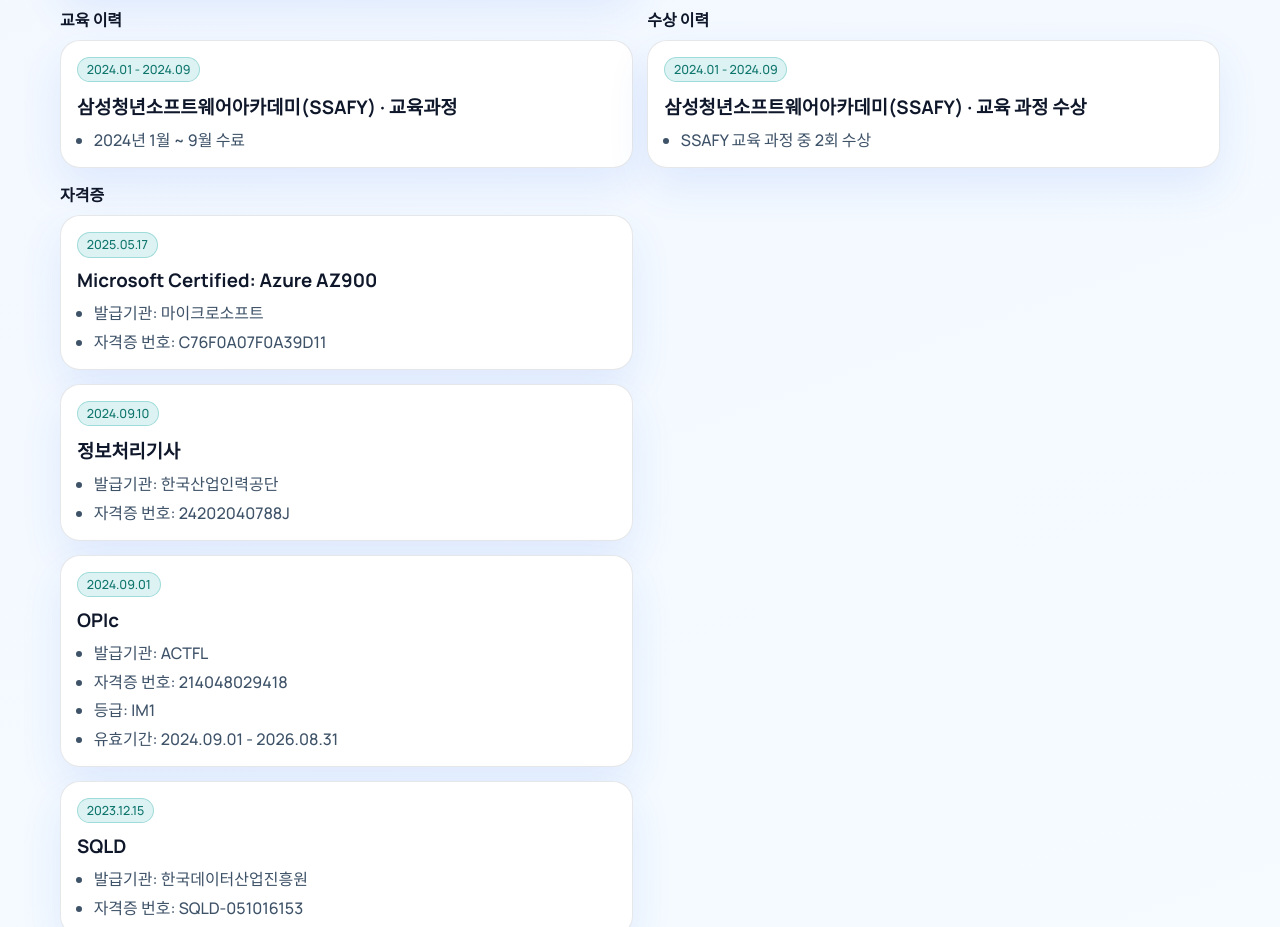
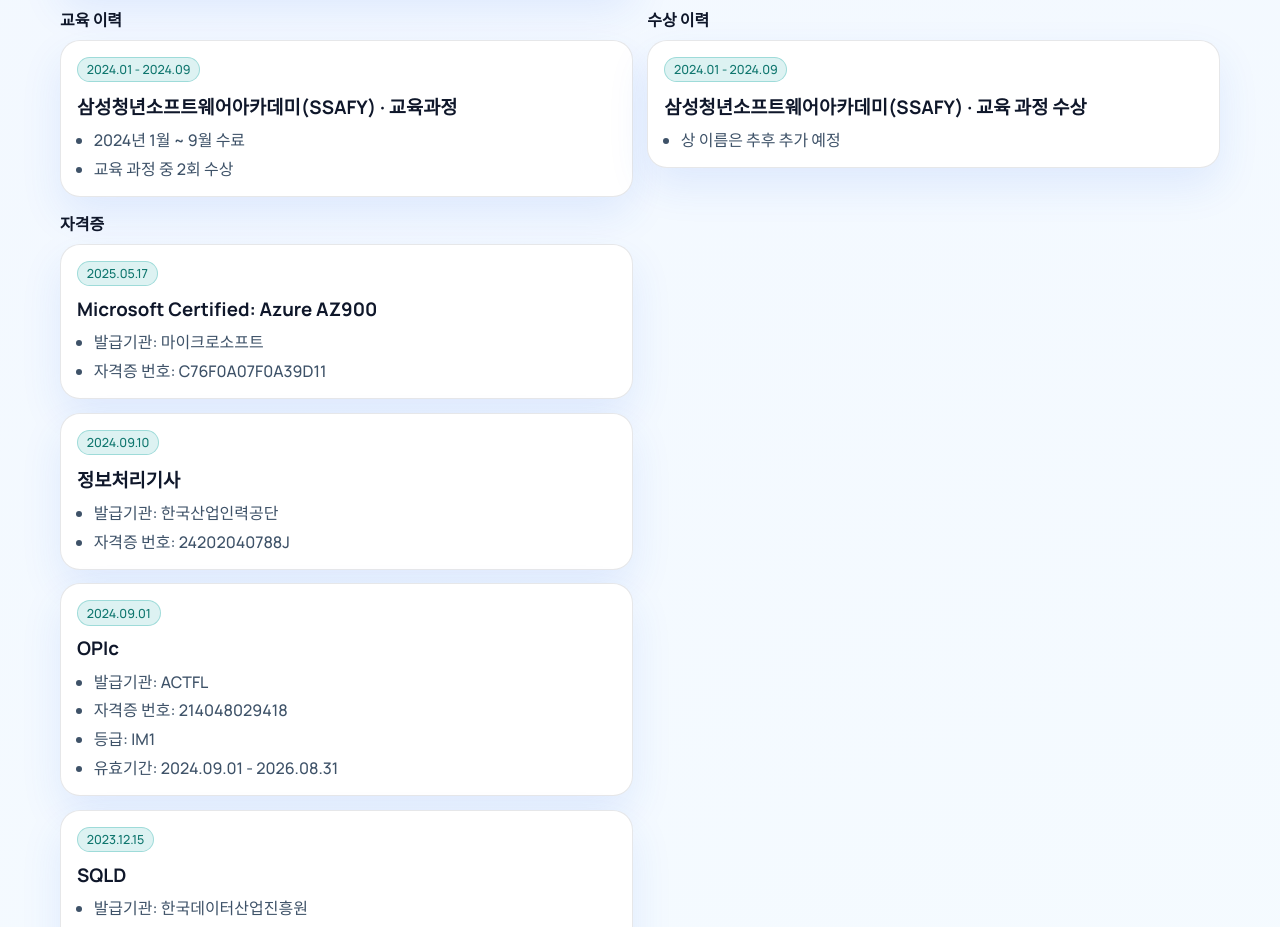
Before and after one commit to IanToo2/portfolio, a React (Vite) app: page / in a window 1280 px wide. Shown: the part 4100-5027 px from the top of the page. Built offline with nearby package versions, Linux system fonts and the light colour scheme.

Commit message:
Move two-award note to training and prepare awards placeholders

```diff
--- a/src/data/portfolioData.js
+++ b/src/data/portfolioData.js
@@ -142,8 +142,14 @@
     organizationEn: "Samsung Youth Software Academy (SSAFY)",
     title: "교육과정",
     titleEn: "Software Education Program",
-    bullets: ["2024년 1월 ~ 9월 수료"],
-    bulletsEn: ["Completed in Jan 2024 - Sep 2024"]
+    bullets: [
+      "2024년 1월 ~ 9월 수료",
+      "교육 과정 중 2회 수상"
+    ],
+    bulletsEn: [
+      "Completed in Jan 2024 - Sep 2024",
+      "Received two awards during the training program."
+    ]
   }
 ];
 
@@ -156,10 +162,10 @@
     title: "교육 과정 수상",
     titleEn: "Awards During Training",
     bullets: [
-      "SSAFY 교육 과정 중 2회 수상"
+      "상 이름은 추후 추가 예정"
     ],
     bulletsEn: [
-      "Received two awards during the SSAFY training program."
+      "Exact award names will be added later."
     ]
   }
 ];
```
